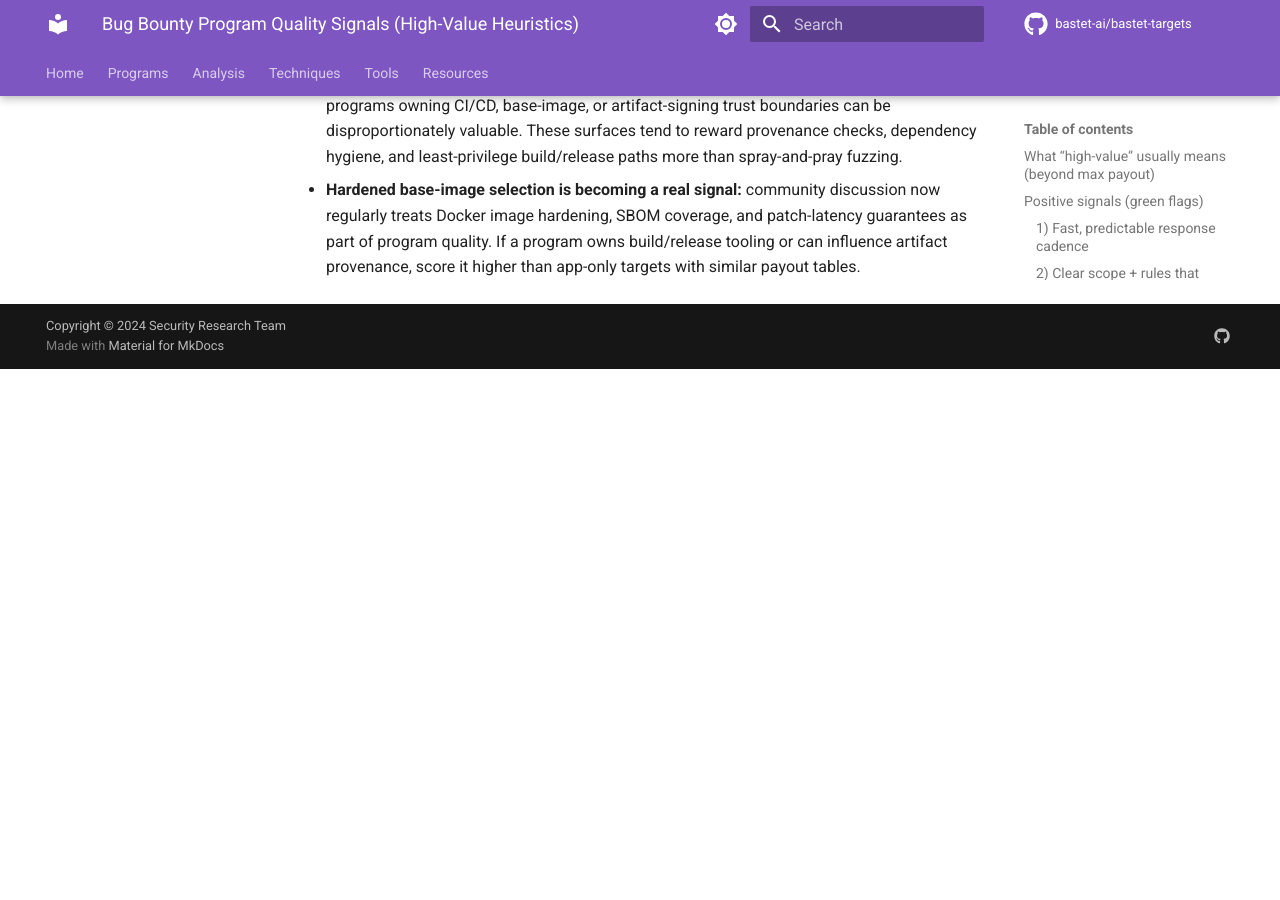
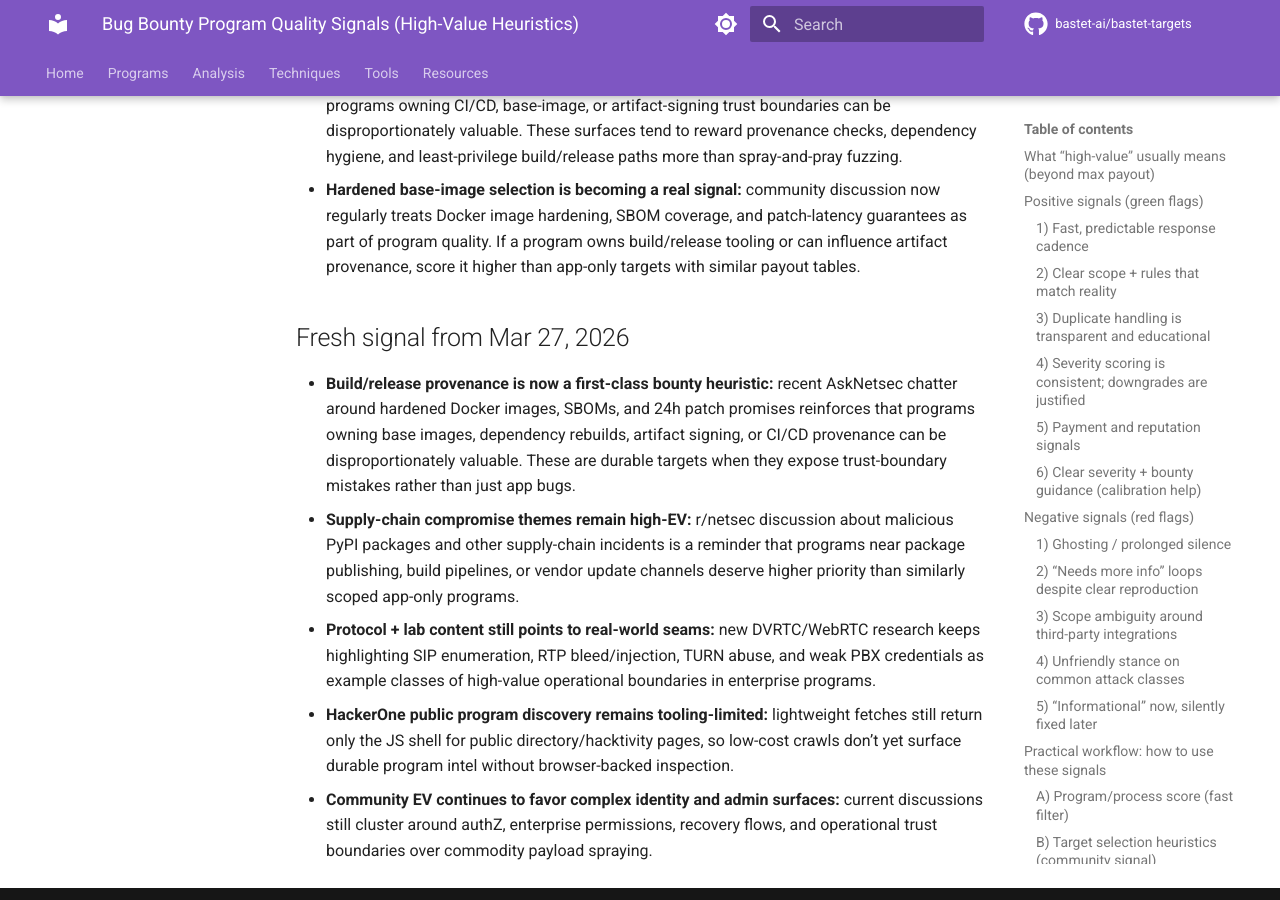
Before and after one commit to bastet-ai/bastet-targets, an MkDocs documentation site: the page built from docs/program-quality-signals.md, in a window 1280 px wide and 900 px high, scrolled down 7143 px. Built offline with MkDocs 1.6.1 and Material for MkDocs 9.7.7, drawn with Linux system fonts in a browser that asks for light colours; comment, search, counter and statistics services are not loaded; before the commit the page ends 7512 px from its top, so only the background shows below that.

Commit message:
Update program-quality signals from community chatter

```diff
--- a/docs/program-quality-signals.md
+++ b/docs/program-quality-signals.md
@@ -166,3 +166,11 @@
 - **Crowded headline targets still reward unusual proof:** fresh community posts about Apple CVEs and other marquee targets suggest that brand-name programs are not dead; they just tend to reward deeper chains, clearer impact, and more patience than commodity payloads.
 - **Supply-chain and image-provenance questions are getting more practical:** AskNetsec discussion about hardened Docker images, SBOMs, and rapid CVE patching reinforces that programs owning CI/CD, base-image, or artifact-signing trust boundaries can be disproportionately valuable. These surfaces tend to reward provenance checks, dependency hygiene, and least-privilege build/release paths more than spray-and-pray fuzzing.
 - **Hardened base-image selection is becoming a real signal:** community discussion now regularly treats Docker image hardening, SBOM coverage, and patch-latency guarantees as part of program quality. If a program owns build/release tooling or can influence artifact provenance, score it higher than app-only targets with similar payout tables.
+
+## Fresh signal from Mar 27, 2026
+
+- **Build/release provenance is now a first-class bounty heuristic:** recent AskNetsec chatter around hardened Docker images, SBOMs, and 24h patch promises reinforces that programs owning base images, dependency rebuilds, artifact signing, or CI/CD provenance can be disproportionately valuable. These are durable targets when they expose trust-boundary mistakes rather than just app bugs.
+- **Supply-chain compromise themes remain high-EV:** r/netsec discussion about malicious PyPI packages and other supply-chain incidents is a reminder that programs near package publishing, build pipelines, or vendor update channels deserve higher priority than similarly scoped app-only programs.
+- **Protocol + lab content still points to real-world seams:** new DVRTC/WebRTC research keeps highlighting SIP enumeration, RTP bleed/injection, TURN abuse, and weak PBX credentials as example classes of high-value operational boundaries in enterprise programs.
+- **HackerOne public program discovery remains tooling-limited:** lightweight fetches still return only the JS shell for public directory/hacktivity pages, so low-cost crawls don’t yet surface durable program intel without browser-backed inspection.
+- **Community EV continues to favor complex identity and admin surfaces:** current discussions still cluster around authZ, enterprise permissions, recovery flows, and operational trust boundaries over commodity payload spraying.
```
